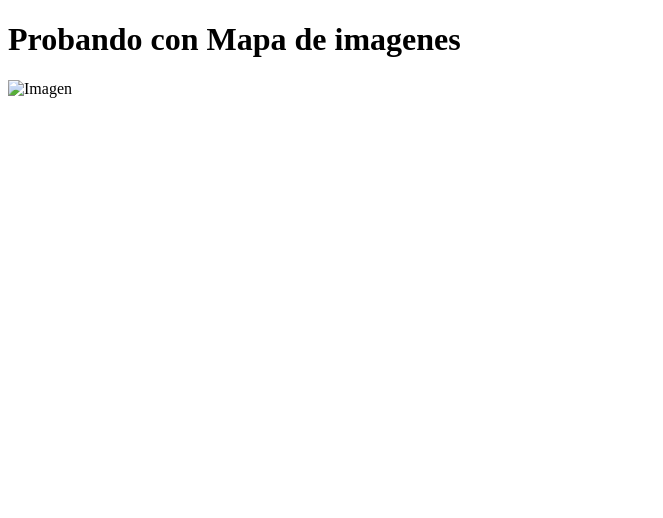
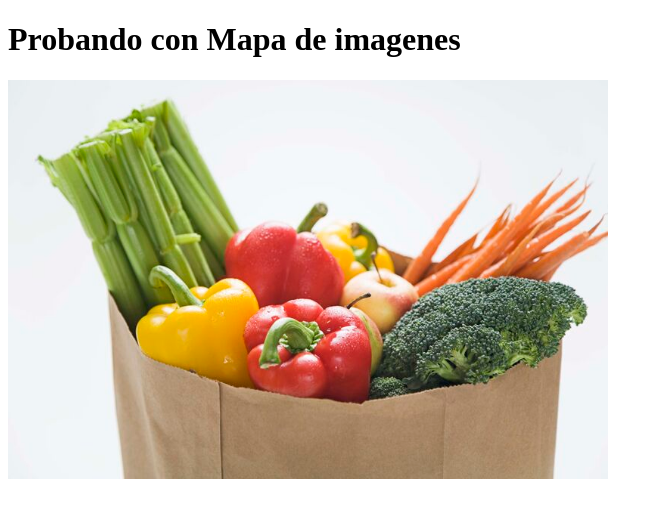
Before and after one commit to JDEV85/mapaimg, a plain HTML site: page index.html in a window 1280 px wide. Shown: the whole page, without its empty margins (0-663 px from the left). Drawn offline with Linux system fonts and the light colour scheme; the site is published under a folder, as on GitHub Pages, so addresses that start at the root find nothing.

Commit message:
Update index.html

```diff
--- a/index.html
+++ b/index.html
@@ -11,7 +11,7 @@
 
 <h1>Probando con Mapa de imagenes</h1>
 
-<img src="/Alimentos.jpg" alt="Imagen" style="width:600px;height:399px;" usemap="#mapa"><img>
+<img src="Alimentos.jpg" alt="Imagen" style="width:600px;height:399px;" usemap="#mapa"></img>
 
 <map name="mapa">
 
```
